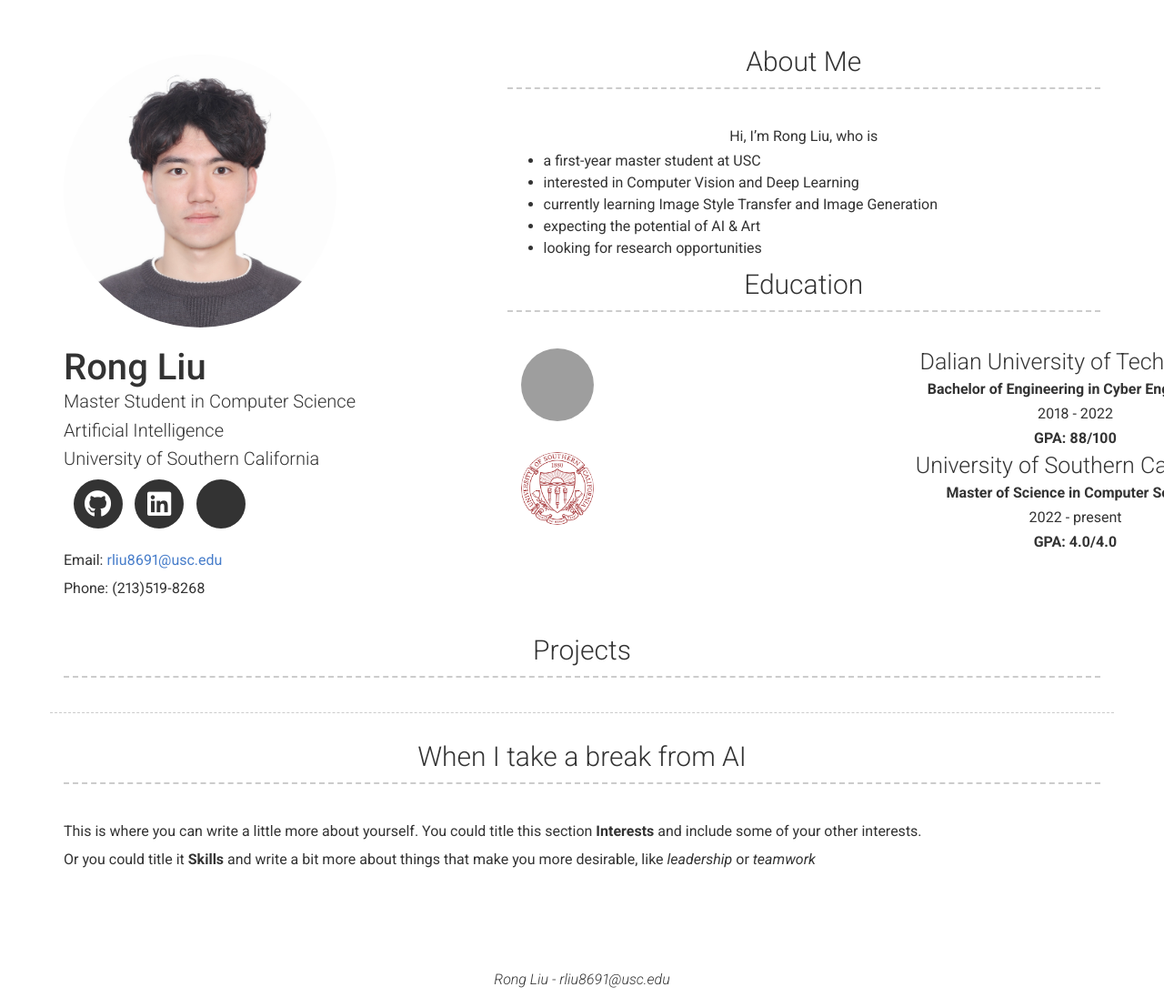
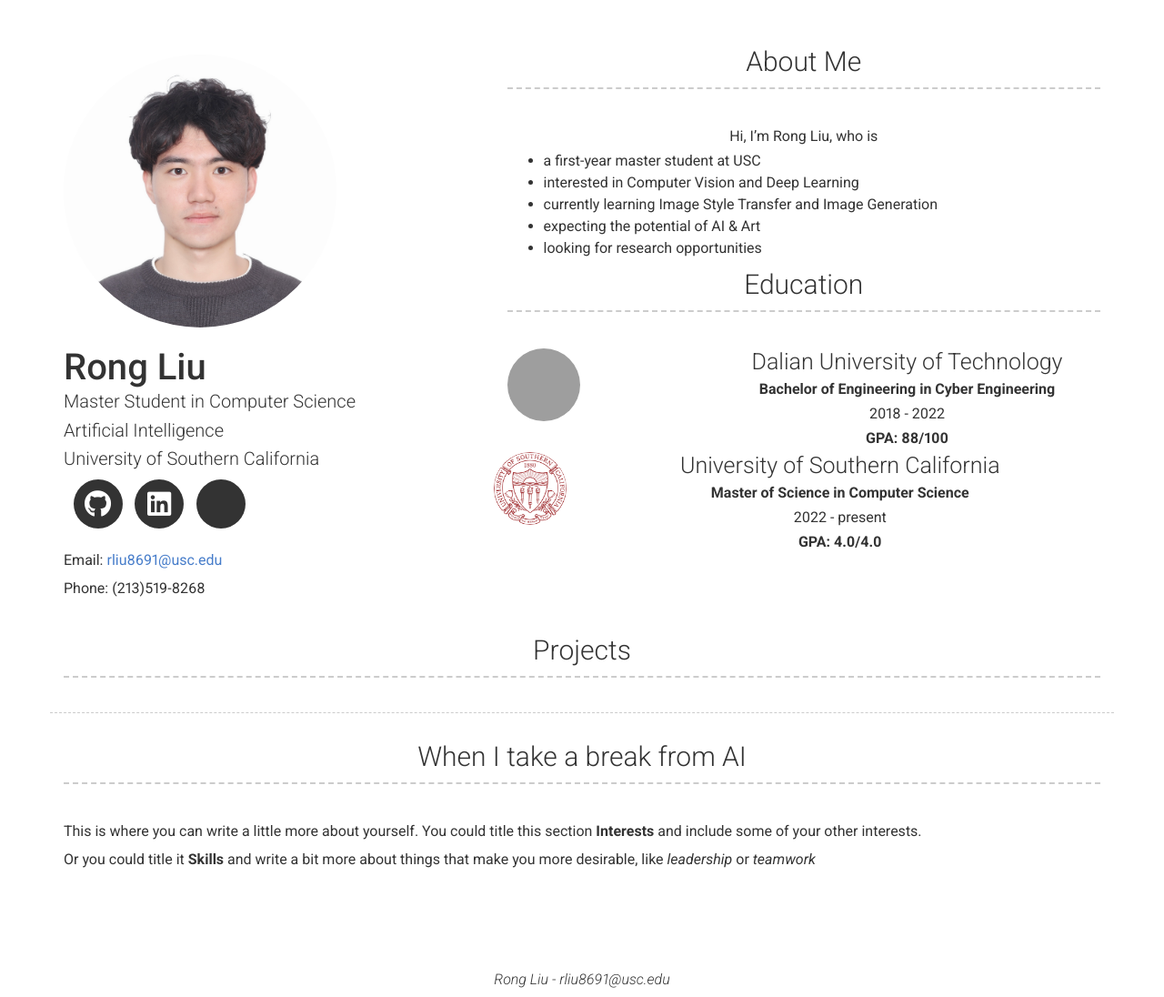
Before and after one commit to RongLiu-Leo/rongliu-leo.github.io, a Jekyll site: the page built from index.md, in a window 1280 px wide. Shown: the whole page at 91% size. Built offline with Jekyll 4.4.1, drawn with Linux system fonts in a browser that asks for light colours; nearby versions of some CDN libraries; a style sheet for code colours, icons or effects is not loaded; grey boxes are pictures that could not be loaded.

Commit message:
Update header.html

```diff
--- a/_includes/header.html
+++ b/_includes/header.html
@@ -54,8 +54,8 @@
         "About Me" }}</h3>
       {{ site.about_content | strip | markdownify }}
       <h3 id="Education">Education</h3>
-      <div class="container list-container">
-        <div>
+      <div class="row">
+        <div class="col-xs-12 col-sm-4 col-md-4 col-lg-4 no-print">
           <img src="images/DLUT.png" style="
           width: 80px;
           height: 80px;
```
